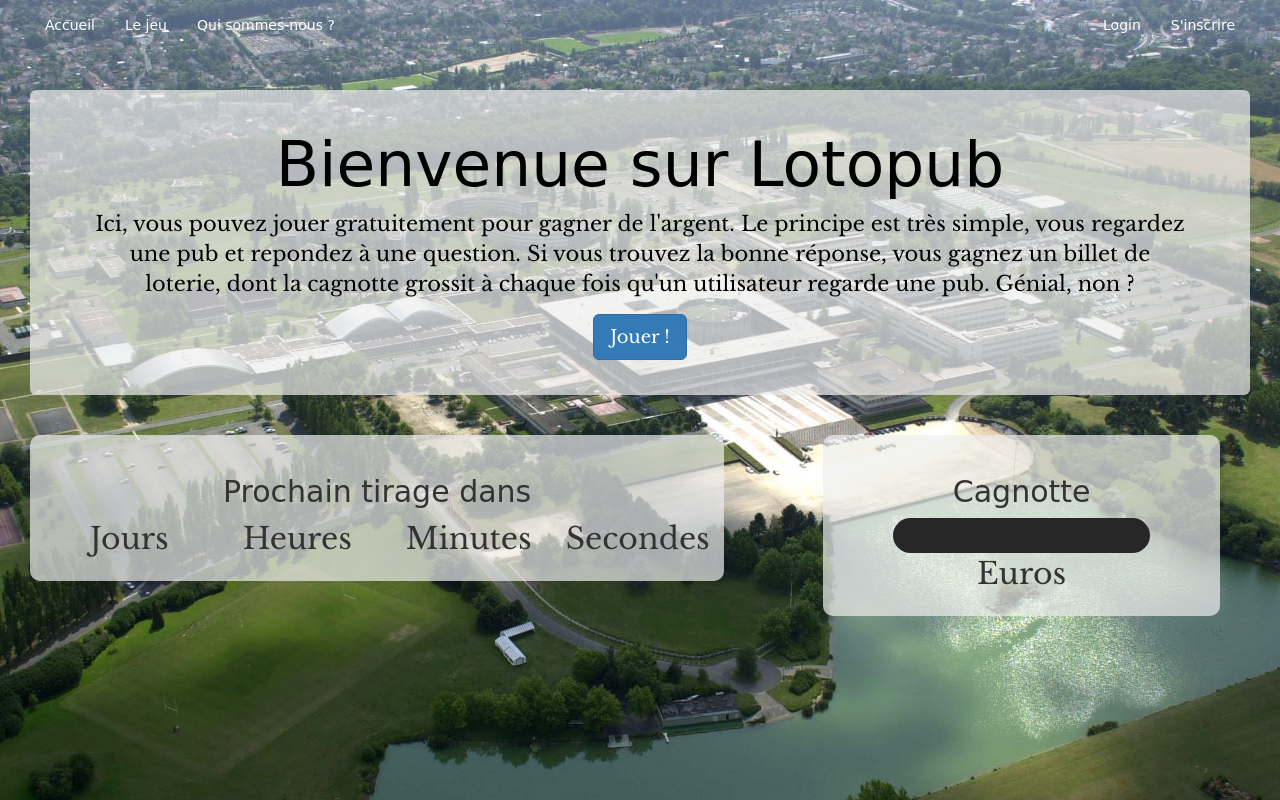
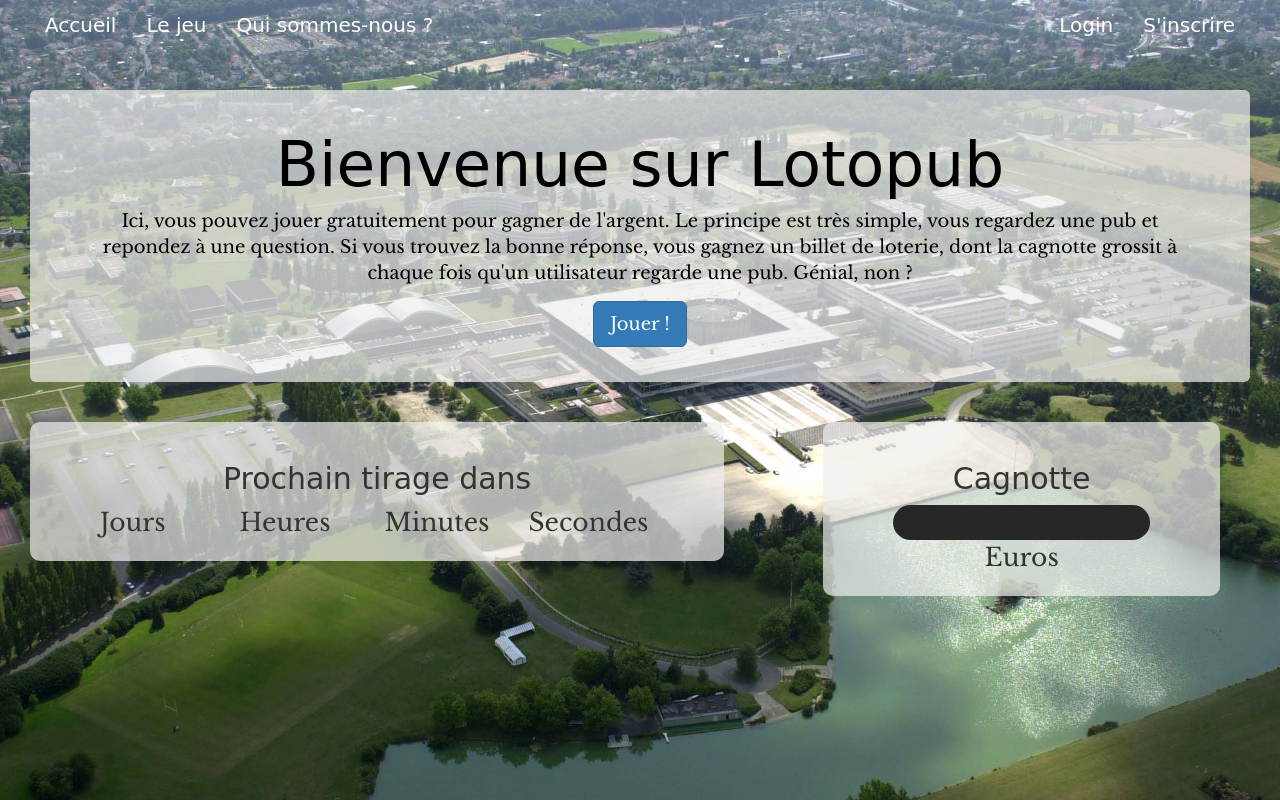
Before and after one commit to antoinedandi/modal_web, a PHP site: page / in a window 1280 px wide. Run offline with PHP 8.4, Linux system fonts and the light colour scheme; data that the repository does not hold is empty; some web fonts are replaced.

Commit message:
Ajout de styles différent

```diff
--- a/css/countdown.css
+++ b/css/countdown.css
@@ -23,9 +23,7 @@
 
  .cntDigit#cnt_0,   .cntDigit#cnt_2,   .cntDigit#cnt_4,   .cntDigit#cnt_6 { margin-left: 20px; }
 
-  #jours,#secondes,#minutes,#heures,#euro {
-    font-size:30px;
- }
+
 
  #euro{
      text-align: center;
--- a/css/style_1.css
+++ b/css/style_1.css
@@ -18,6 +18,9 @@ h1,h2,h3, nav a {
 
     font-size:20px;
 }
+  #jours,#secondes,#minutes,#heures,#euro {
+    font-size:30px;
+ }
  #jours {
     margin-left: 70px;
  }
--- a/css/style_2.css
+++ b/css/style_2.css
@@ -5,6 +5,9 @@
 
 
 /***Indications compte à rebours***/
+  #jours,#secondes,#minutes,#heures,#euro {
+    font-size:30px;
+ }
  #jours {
     margin-left: 60px;
  }
--- a/css/style_3.css
+++ b/css/style_3.css
@@ -11,18 +11,30 @@ body{
 h1,h2,h3, nav a {
     font-family: 'Nixie One',cursive;
 }
+.navbar-nav>li>a{
+    font-size:20px;
+}
+.navbar-nav>li>a:hover{
+    font-size:22px;
+    font-weight: bold;
 
-
+}
+.jumbotron p{
+    font-size:18px;
+}
 
 /***Indications compte à rebours***/
+  #jours,#secondes,#minutes,#heures,#euro {
+    font-size:25px;
+ }
  #jours {
-    margin-left: 60px;
+    margin-left: 70px;
  }
  #minutes {
     margin-left: 50px;
  }
  #secondes {
-    margin-left: 30px;
+    margin-left: 35px;
  }
  #heures{
     margin-left: 70px;
```
